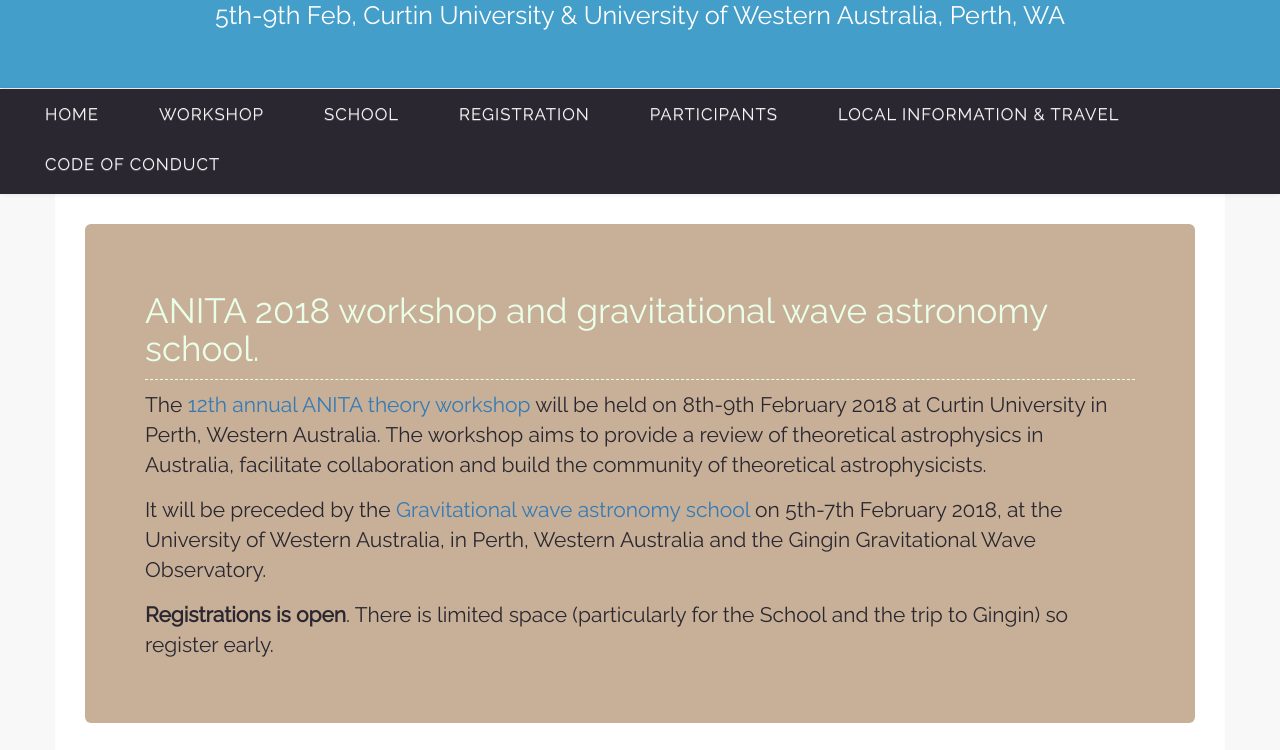
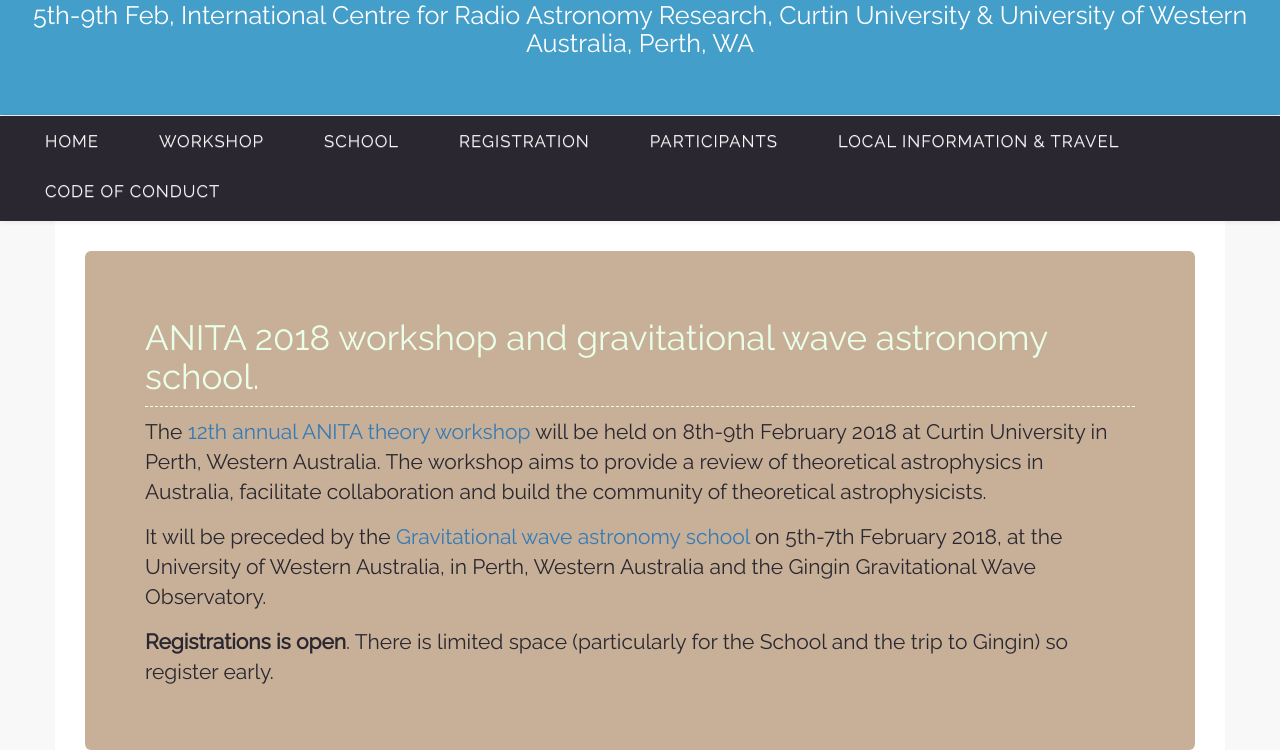
Before and after one commit to asa-anita/workshop2018, a plain HTML site: page index.html in a window 1280 px wide. Shown: the part 163-913 px from the top of the page. Drawn offline with nearby package versions, Linux system fonts and the light colour scheme.

Commit message:
update header info

```diff
--- a/snippets/header.html
+++ b/snippets/header.html
@@ -2,7 +2,7 @@
     <div class="row">
         <div class="col-md-12">
             <h1>ANITA workshop and school 2018</h1>
-            <h2>5th-9th Feb, Curtin University & University of Western Australia, Perth, WA</h2>
+            <h2>5th-9th Feb, International Centre for Radio Astronomy Research, Curtin University & University of Western Australia, Perth, WA</h2>
         </div>
     </div>
 </div>
```
